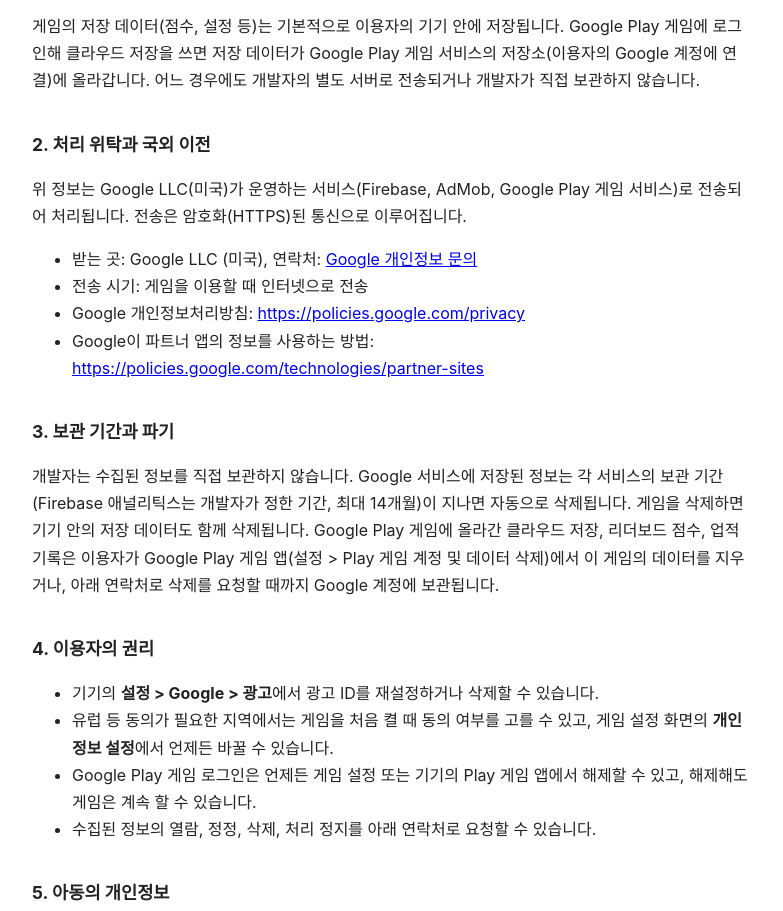
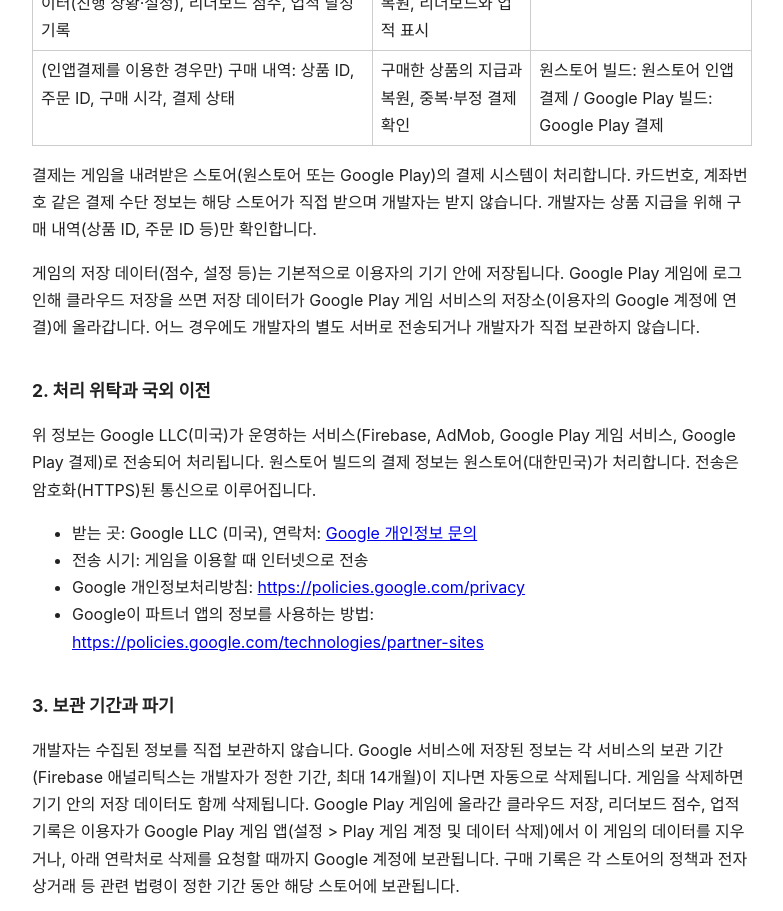
Before and after one commit to soso7194/soso7194.github.io, a plain HTML site: page privacy.html in a window 1280 px wide. Shown: the part 714-1625 px from the top of the page, without its empty margins (248-1031 px from the left). Drawn offline with Linux system fonts and the light colour scheme.

Commit message:
add purchase records and store billing to privacy policy
Co-Authored-By: Claude Sonnet 5.5 <noreply@anthropic.com>

```diff
--- a/privacy.html
+++ b/privacy.html
@@ -10,10 +10,12 @@
 <tr><td>오류(크래시) 정보, 오류가 난 때의 기기 정보</td><td>오류 원인 찾기와 수정</td><td>Google Firebase Crashlytics</td></tr>
 <tr><td>광고 ID, IP 주소, 광고 이용 기록, 기기 정보</td><td>광고 보여 주기, 광고 성과 측정, 부정 클릭 방지</td><td>Google AdMob</td></tr>
 <tr><td>(Google Play 게임에 로그인한 경우만) 플레이어 ID, 표시 이름과 프로필 이미지, 저장 게임 데이터(진행 상황·설정), 리더보드 점수, 업적 달성 기록</td><td>로그인, 진행 데이터의 클라우드 저장과 복원, 리더보드와 업적 표시</td><td>Google Play 게임 서비스</td></tr>
+<tr><td>(인앱결제를 이용한 경우만) 구매 내역: 상품 ID, 주문 ID, 구매 시각, 결제 상태</td><td>구매한 상품의 지급과 복원, 중복·부정 결제 확인</td><td>원스토어 빌드: 원스토어 인앱결제 / Google Play 빌드: Google Play 결제</td></tr>
 </table>
+<p>결제는 게임을 내려받은 스토어(원스토어 또는 Google Play)의 결제 시스템이 처리합니다. 카드번호, 계좌번호 같은 결제 수단 정보는 해당 스토어가 직접 받으며 개발자는 받지 않습니다. 개발자는 상품 지급을 위해 구매 내역(상품 ID, 주문 ID 등)만 확인합니다.</p>
 <p>게임의 저장 데이터(점수, 설정 등)는 기본적으로 이용자의 기기 안에 저장됩니다. Google Play 게임에 로그인해 클라우드 저장을 쓰면 저장 데이터가 Google Play 게임 서비스의 저장소(이용자의 Google 계정에 연결)에 올라갑니다. 어느 경우에도 개발자의 별도 서버로 전송되거나 개발자가 직접 보관하지 않습니다.</p>
 <h2>2. 처리 위탁과 국외 이전</h2>
-<p>위 정보는 Google LLC(미국)가 운영하는 서비스(Firebase, AdMob, Google Play 게임 서비스)로 전송되어 처리됩니다. 전송은 암호화(HTTPS)된 통신으로 이루어집니다.</p>
+<p>위 정보는 Google LLC(미국)가 운영하는 서비스(Firebase, AdMob, Google Play 게임 서비스, Google Play 결제)로 전송되어 처리됩니다. 원스토어 빌드의 결제 정보는 원스토어(대한민국)가 처리합니다. 전송은 암호화(HTTPS)된 통신으로 이루어집니다.</p>
 <ul>
 <li>받는 곳: Google LLC (미국), 연락처: <a href="https://support.google.com/policies/contact/general_privacy_form">Google 개인정보 문의</a></li>
 <li>전송 시기: 게임을 이용할 때 인터넷으로 전송</li>
@@ -21,7 +23,7 @@
 <li>Google이 파트너 앱의 정보를 사용하는 방법: <a href="https://policies.google.com/technologies/partner-sites">https://policies.google.com/technologies/partner-sites</a></li>
 </ul>
 <h2>3. 보관 기간과 파기</h2>
-<p>개발자는 수집된 정보를 직접 보관하지 않습니다. Google 서비스에 저장된 정보는 각 서비스의 보관 기간(Firebase 애널리틱스는 개발자가 정한 기간, 최대 14개월)이 지나면 자동으로 삭제됩니다. 게임을 삭제하면 기기 안의 저장 데이터도 함께 삭제됩니다. Google Play 게임에 올라간 클라우드 저장, 리더보드 점수, 업적 기록은 이용자가 Google Play 게임 앱(설정 &gt; Play 게임 계정 및 데이터 삭제)에서 이 게임의 데이터를 지우거나, 아래 연락처로 삭제를 요청할 때까지 Google 계정에 보관됩니다.</p>
+<p>개발자는 수집된 정보를 직접 보관하지 않습니다. Google 서비스에 저장된 정보는 각 서비스의 보관 기간(Firebase 애널리틱스는 개발자가 정한 기간, 최대 14개월)이 지나면 자동으로 삭제됩니다. 게임을 삭제하면 기기 안의 저장 데이터도 함께 삭제됩니다. Google Play 게임에 올라간 클라우드 저장, 리더보드 점수, 업적 기록은 이용자가 Google Play 게임 앱(설정 &gt; Play 게임 계정 및 데이터 삭제)에서 이 게임의 데이터를 지우거나, 아래 연락처로 삭제를 요청할 때까지 Google 계정에 보관됩니다. 구매 기록은 각 스토어의 정책과 전자상거래 등 관련 법령이 정한 기간 동안 해당 스토어에 보관됩니다.</p>
 <h2>4. 이용자의 권리</h2>
 <ul>
 <li>기기의 <b>설정 &gt; Google &gt; 광고</b>에서 광고 ID를 재설정하거나 삭제할 수 있습니다.</li>
@@ -43,6 +45,7 @@
 <ul>
 <li>Google Firebase Analytics and Crashlytics: gameplay events, crash reports, device information and app instance identifiers, used to improve the game and fix errors.</li>
 <li>Google Play Games Services (only if you sign in): player ID, display name and profile image, cloud save data, leaderboard scores and achievements, used to sign you in, sync your progress and show rankings. You can sign out in the game or delete this game's data in the Play Games app.</li>
+<li>In-app purchases (only if you buy): purchase records such as product ID, order ID, time and status, used to deliver and restore purchased items and to check for duplicate or fraudulent payments. Payments are processed by the store you installed the game from (ONE store or Google Play); the developer never receives your card or account numbers.</li>
 <li>Google AdMob: advertising ID, IP address, ad interactions and device information, used to show and measure ads and prevent fraud. You can reset or delete your advertising ID in your device settings, and change your consent choices in the in-game Privacy settings.</li>
 </ul>
 <p>See <a href="https://policies.google.com/privacy">Google's Privacy Policy</a>. Data is transferred over encrypted connections.</p>
```
